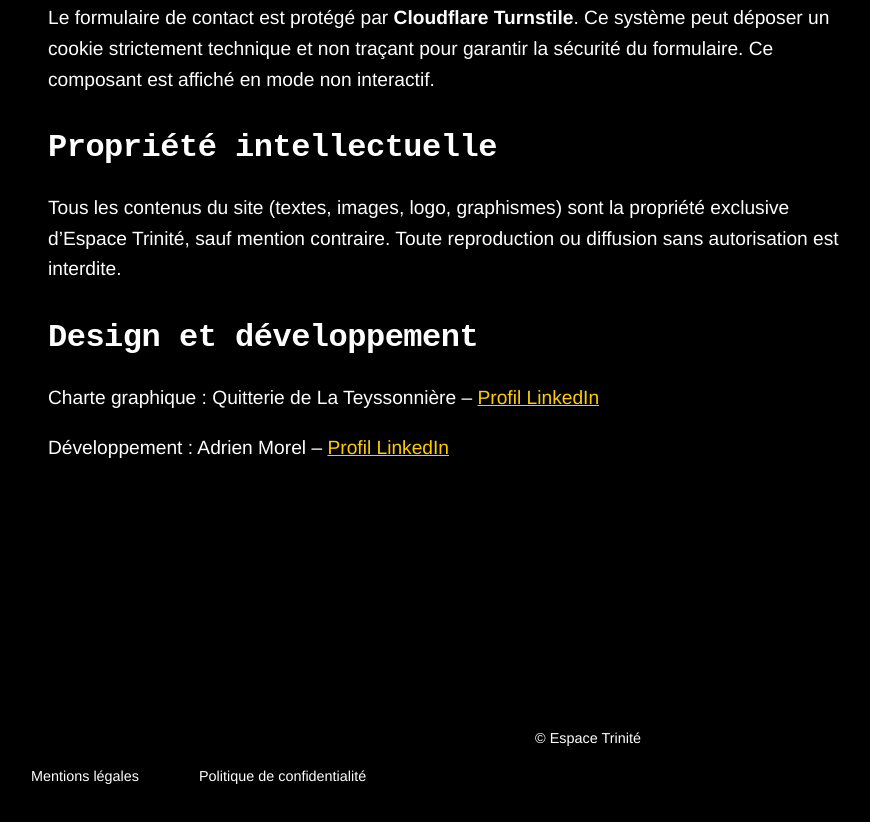
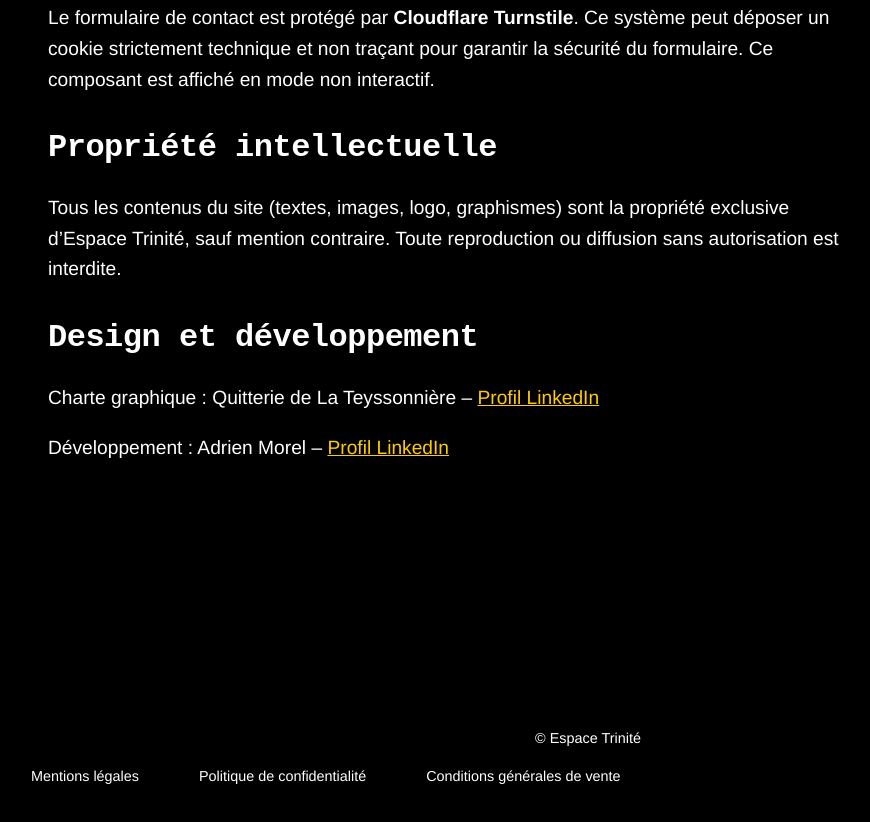
Before and after one commit to espacetrinite/site-internet, a website: page mentions-legales.html in a window 1280 px wide. Shown: the part 1317-2139 px from the top of the page, without its empty margins (52-922 px from the left). Drawn offline with Linux system fonts and the light colour scheme.

Commit message:
Update mentions-legales.html

```diff
--- a/mentions-legales.html
+++ b/mentions-legales.html
@@ -179,6 +179,7 @@
       <nav aria-label="Liens de bas de page">
         <a href="mentions-legales.html" rel="nofollow">Mentions légales</a>
         <a href="confidentialite.html" rel="nofollow">Politique de confidentialité</a>
+        <a href="conditions.html" rel="nofollow">Conditions générales de vente</a>
       </nav>
     </div>
   </footer>
```
